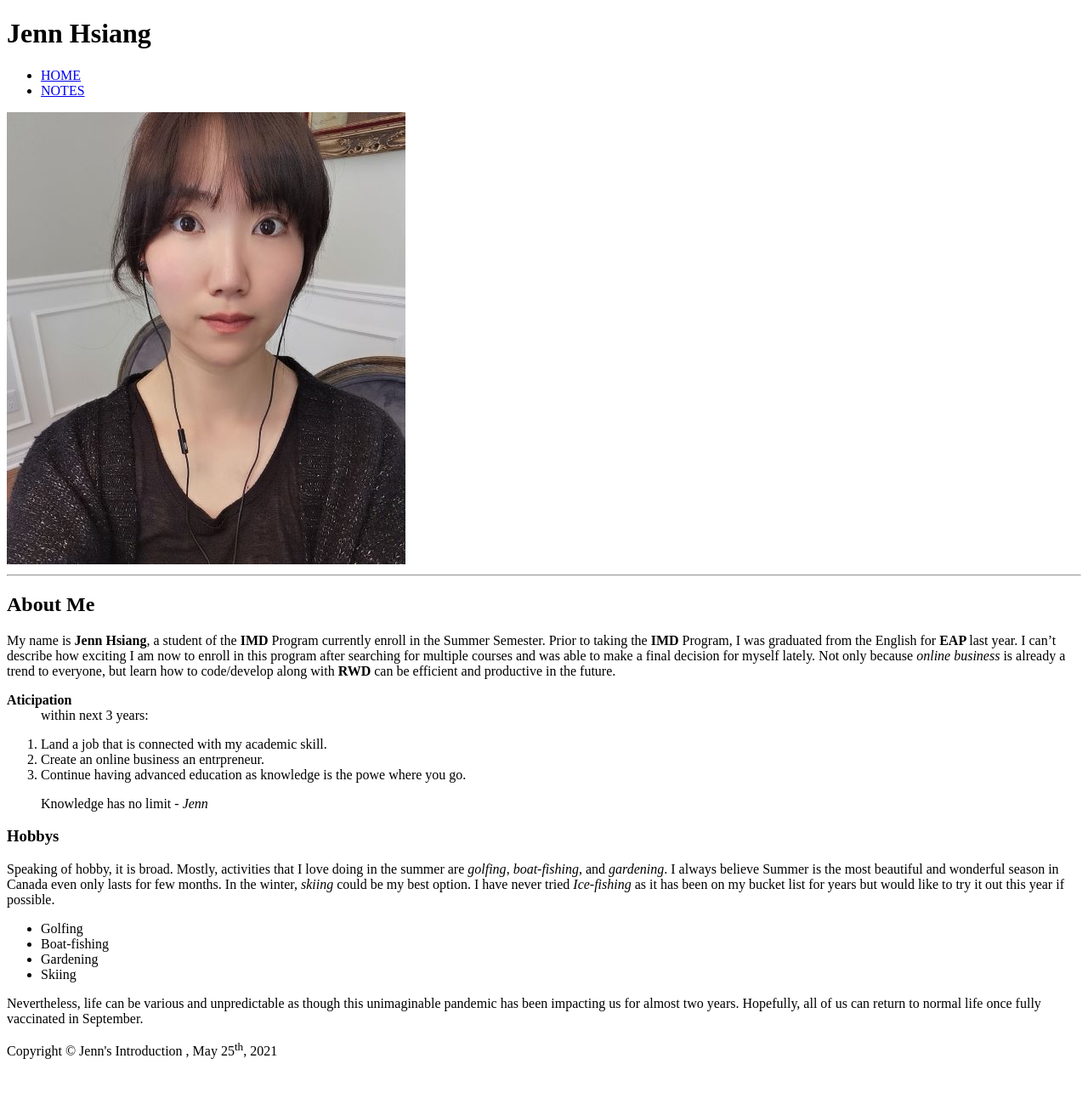
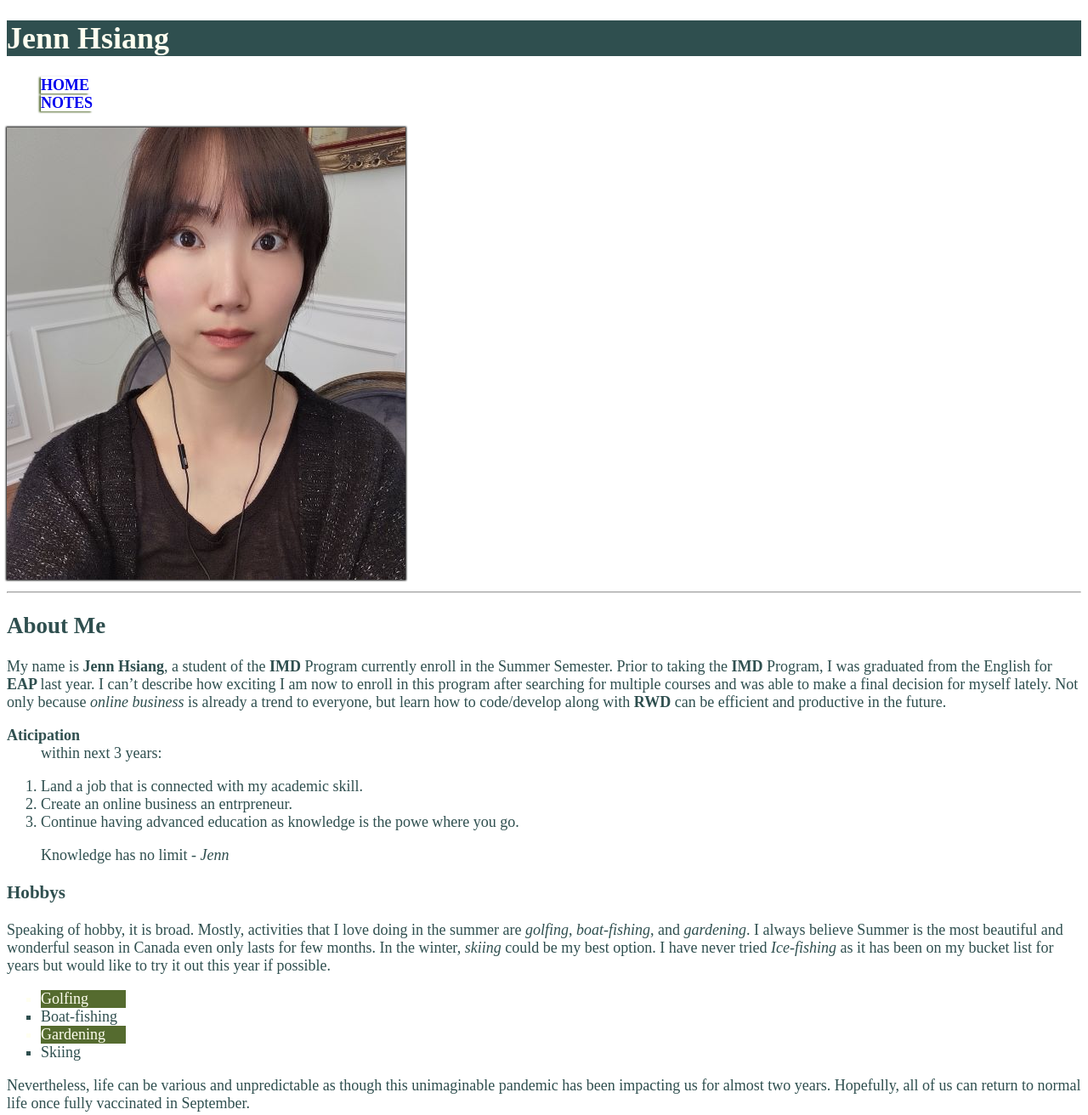
Before and after one commit to hsia0003/hsia0003, a plain HTML site: page html-assignment/index.html in a window 1280 px wide. Shown: the top 1312 px of the page at 85% size. Before the commit the page ends 1254 px from the top, so only its background shows below. Drawn offline with Linux system fonts and the light colour scheme.

Commit message:
adding css folder and properties

```diff
--- /dev/null
+++ b/html-assignment/css/assignment.css
@@ -0,0 +1,49 @@
+body {
+    font-family: 'Times New Roman', Times, serif ;
+    font-size: 18px;
+    color: darkslategrey;
+}
+
+h1,
+.site-footer{
+    background-color: darkslategrey;
+}
+
+.site-footer,
+ .site-titel {
+        color: ivory;
+    }
+
+    #my-image {
+        box-shadow: 0 0  2px 1px black;
+    }
+
+p+ul {
+    list-style-type: square;
+    }
+p+ul li:nth-child(odd)  {
+    color: ivory;
+    background-color: darkolivegreen;
+    width: 100px
+}
+
+nav ul a,
+nav ul a:link
+nav ul a:visited{
+    box-shadow: -2px 1px 2px darkolivegreen;
+    font-weight: bolder;
+    text-decoration: none;
+}
+
+nav li {
+    list-style-type: none;
+}
+
+nav ul a:hover,
+nav ul a:focus{
+    background-color: olivedrab;
+}
+
+nav ul a:active {
+    text-decoration: underline;
+}
--- a/html-assignment/index.html
+++ b/html-assignment/index.html
@@ -4,19 +4,20 @@
 <head>
     <meta chares="UTF-8">
     <title>Jenn Hsiang</title>
+    <link rel="stylesheet" href="css/assignment.css">
 </head>
 
 <body>
     <header>
-        <h1>Jenn Hsiang</h1>
+        <h1 class="site-titel">Jenn Hsiang</h1>
         <nav>
             <ul>
-                <li><a href="index.html">HOME</a></li>
+                <li><a href="index.html" class="current">HOME</a></li>
                 <li><a href="notes.html">NOTES</a></li>
             </ul>
         </nav>
     </header>
-    <img src="./images/Jenn Hsiang.jpeg" alt="pohto of Jenn Hsiang">
+    <img src="./images/Jenn Hsiang.jpeg" alt="pohto of Jenn Hsiang" id="my-image">
     <hr>
     <main>
         <article>
@@ -83,7 +84,7 @@
         </article>
     </main>
 
-    <fotter>
+    <fotter class="site-footer">
         Copyright &copy; Jenn&apos;s Introduction , May 25<sup>th</sup>, 2021
 
     </fotter>
```
Also changed, not shown: html-assignment/notes.html (+2 -1 lines).
